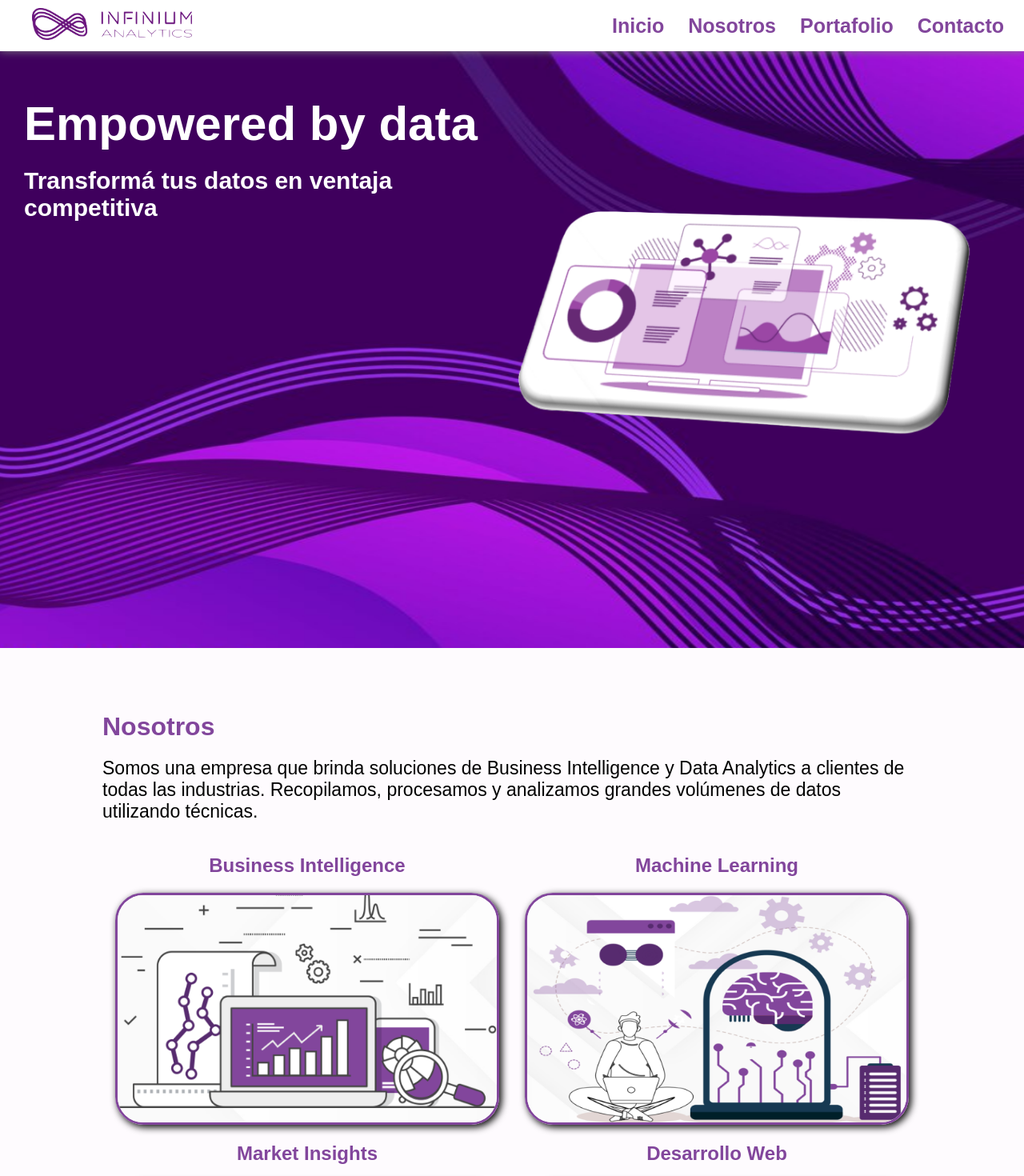
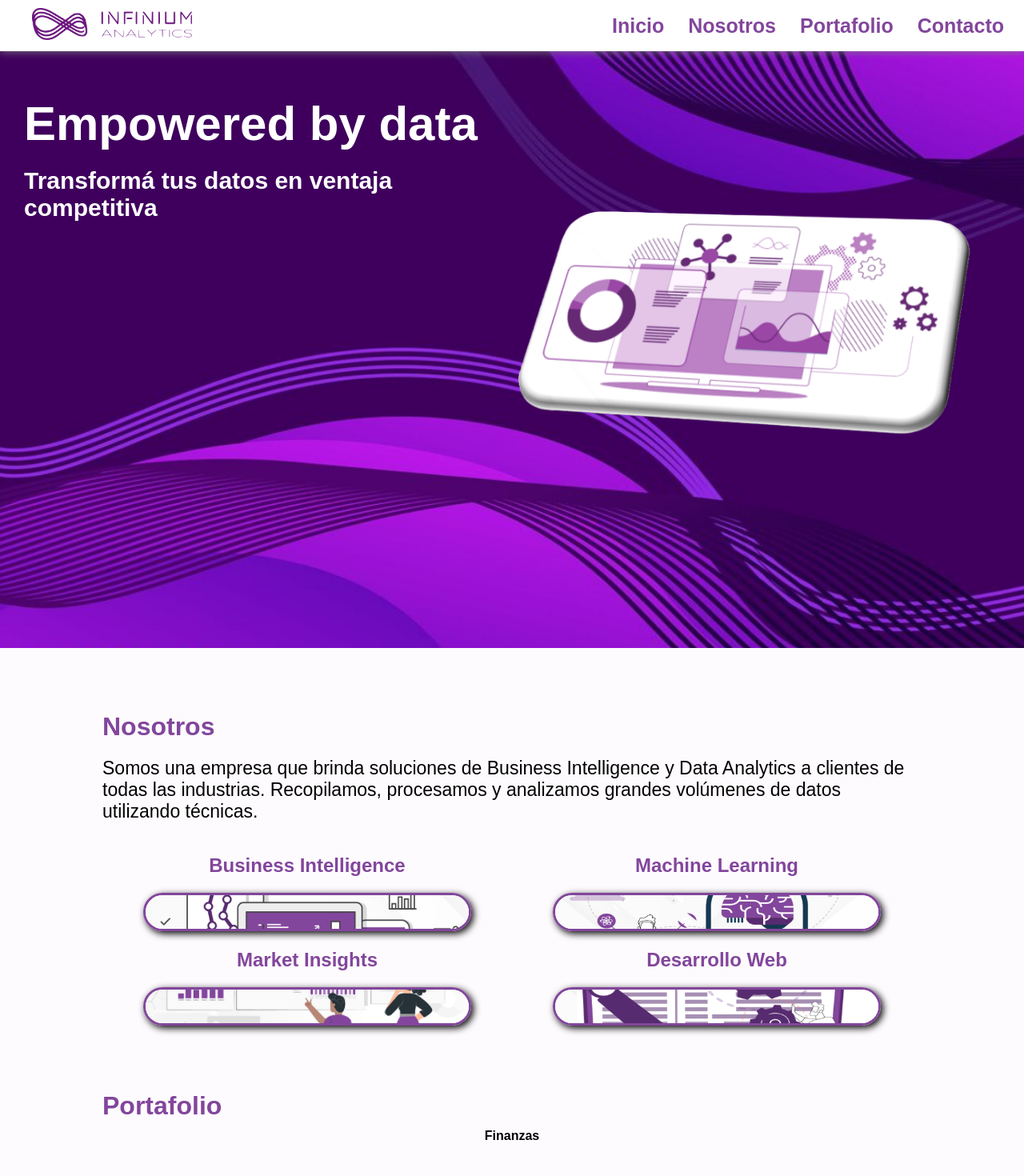
Before and after one commit to DamianSola/Infinium-Analytics, a Next.js app: page / in a window 1280 px wide. Shown: the top 1470 px of the page at 80% size. Built offline with nearby package versions, Linux system fonts and the light colour scheme; grey boxes are pictures that could not be loaded.

Commit message:
prueba 3

```diff
--- a/src/Components/About/style.module.css
+++ b/src/Components/About/style.module.css
@@ -133,10 +133,10 @@
 
     }
 }
-@media (max-width: 1030px){
+@media (min-width: 1030px){
     .card{
         width: 40%;
-        height: 40%;
+        height: 50%;
     }
 }
 /* @media (max-height:900px) and (min-height:800px){
```
